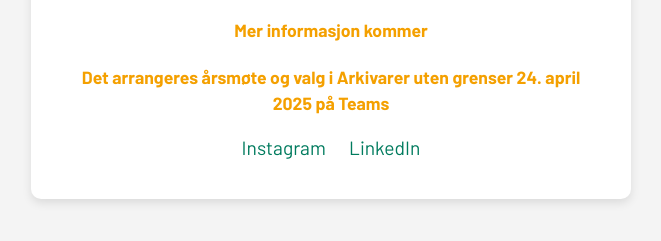
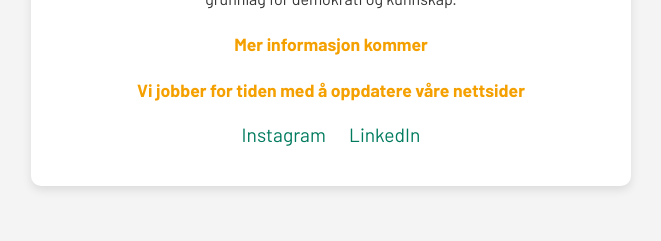
Before and after one commit to kjosaas/AUG, a plain HTML site: page index.html in a window 1280 px wide. Shown: the part 505-746 px from the top of the page, without its empty margins (309-970 px from the left). Drawn offline with Linux system fonts and the light colour scheme.

Commit message:
Update index.html

```diff
--- a/index.html
+++ b/index.html
@@ -70,7 +70,7 @@
         Vi arbeider for å sikre at arkiver bevares, øke bevisstheten om dokumentasjonens betydning,
         og styrke tilgangen til historiske kilder som grunnlag for demokrati og kunnskap.</p>
         <p class="info-text">Mer informasjon kommer</p>
-        <p class="info-text">Det arrangeres årsmøte og valg i Arkivarer uten grenser 24. april 2025 på Teams</p>
+        <p class="info-text">Vi jobber for tiden med å oppdatere våre nettsider</p>
         <div class="socials">
             <a href="https://www.instagram.com/arkivarerutengrenser/" target="_blank">Instagram</a>
             <a href="https://www.linkedin.com/company/arkivarer-uten-grenser/" target="_blank">LinkedIn</a>
```
